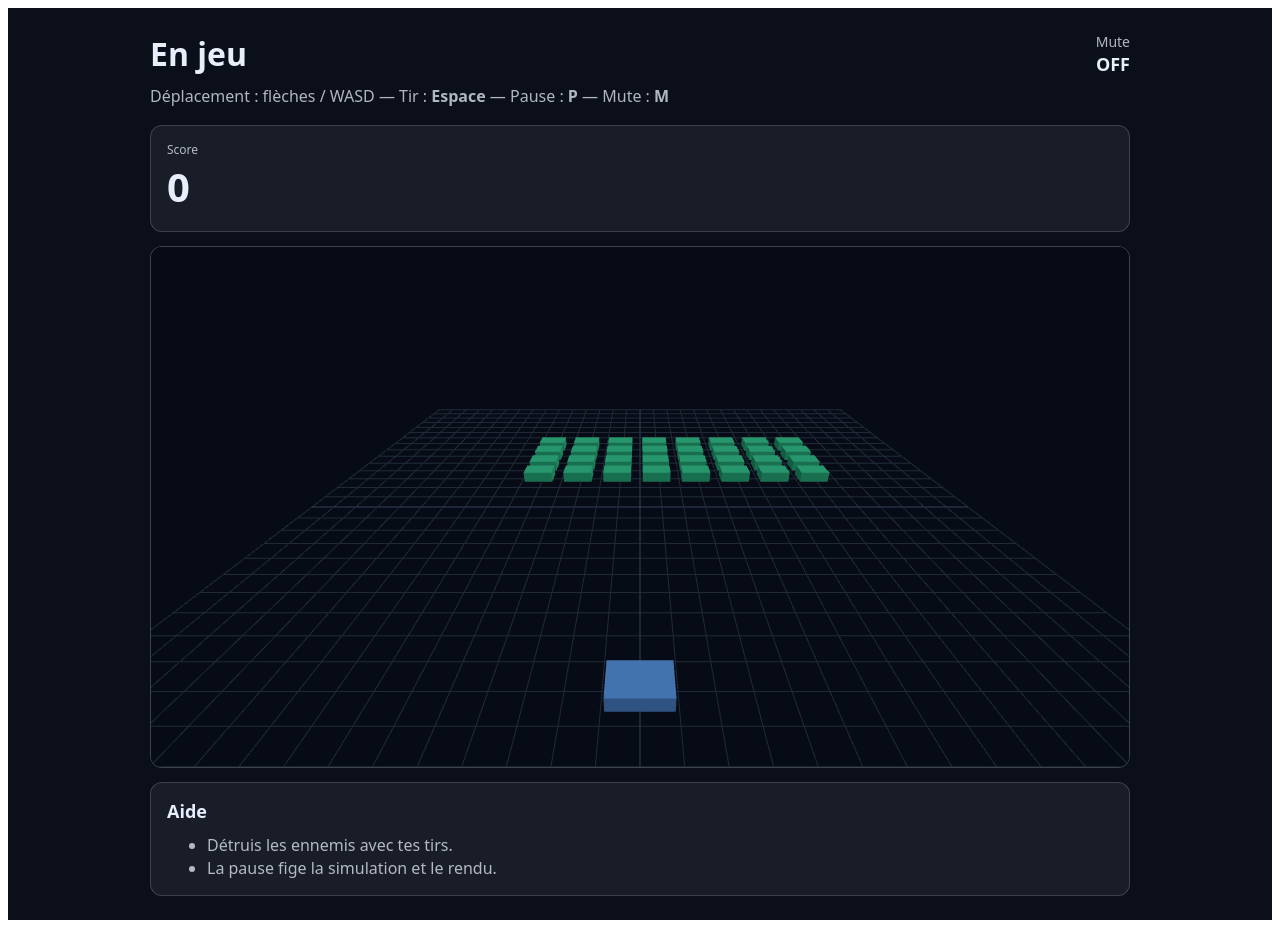
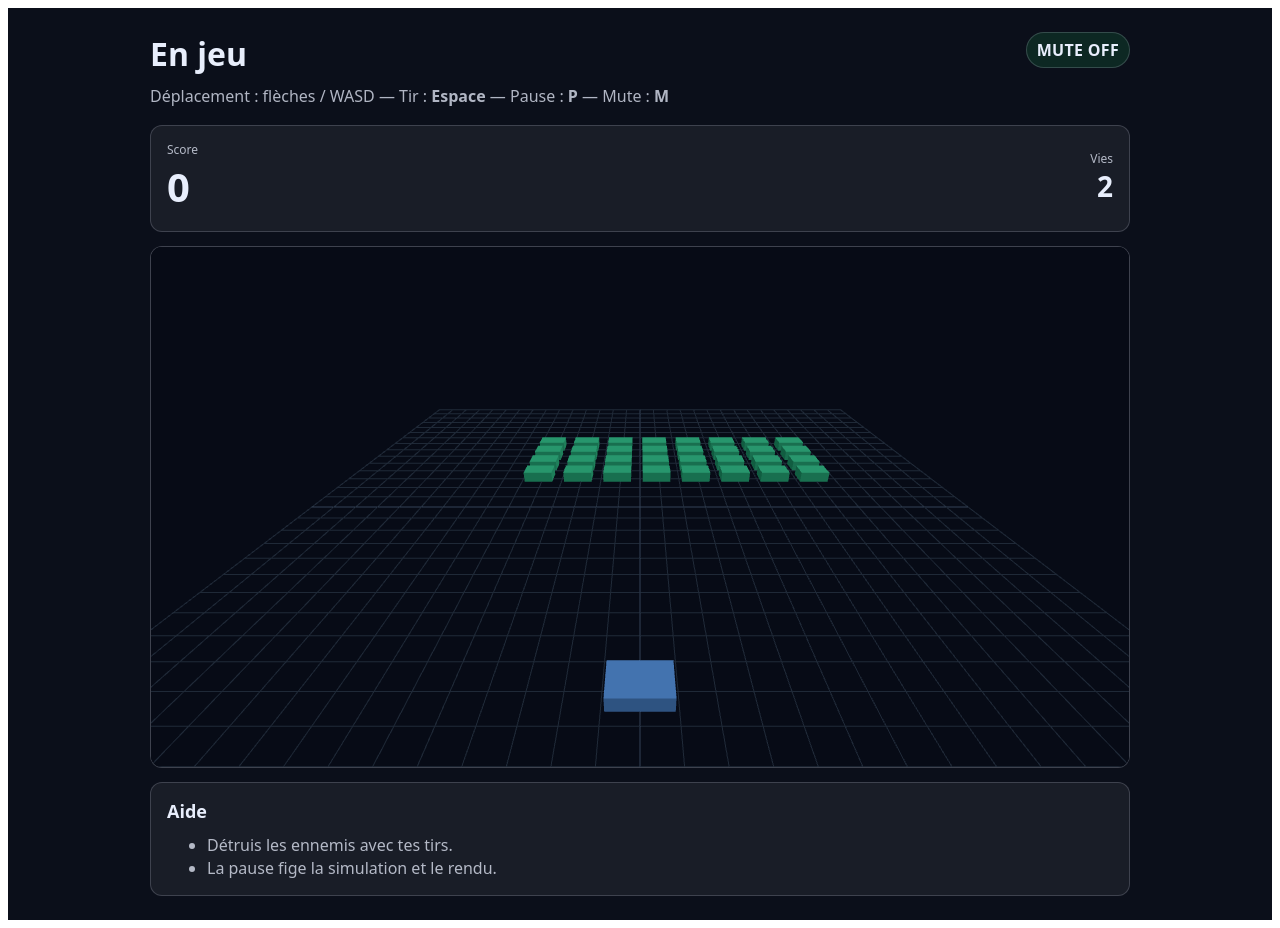
Before and after one commit to jlguenego/space-invader, a React (Vite) app in the folder project/client/: page / in a window 1280 px wide. Both pictures are taken after a click on the button "Démarrer". Built offline with nearby package versions, Linux system fonts and the light colour scheme.

Commit message:
feat: add visual polish and feedbacks for gameplay events, including HUD updates and explosion effects

```diff
--- a/project/client/src/App.tsx
+++ b/project/client/src/App.tsx
@@ -20,14 +20,19 @@ import { DEFAULT_WORLD_CONFIG } from './game/world-sim';
 import { applyDifficultyToWorldConfig } from './game/difficulty';
 import { sensitivityMultiplier } from './storage/preferences';
 
+import { createInitialFxState, reduceFxState } from './render/fx-state';
+
 export function App(): JSX.Element {
   const [preferences, setPreferences] = useState<Preferences>(() => loadPreferences());
   const [uiState, dispatch] = useReducer(uiReducer, initialUiState);
+  const [lives, setLives] = useState<number>(() => DEFAULT_WORLD_CONFIG.playerLives);
 
   const uiScreenRef = useRef(uiState.screen);
   uiScreenRef.current = uiState.screen;
 
   const inputRef = useRef<InputManager | null>(null);
+
+  const fxRef = useRef(createInitialFxState());
 
   const engineRef = useRef<ReturnType<typeof createGameEngine> | null>(null);
   if (!inputRef.current) {
@@ -53,6 +58,14 @@ export function App(): JSX.Element {
         },
       onScoreDelta: (amount) => dispatch({ type: 'INCREMENT_SCORE', amount }),
       onGameOver: (finalScore) => dispatch({ type: 'GAME_OVER', finalScore }),
+      onWorldEvents: ({ world, events }) => {
+        fxRef.current = reduceFxState({ prev: fxRef.current, world, events });
+        for (const event of events) {
+          if (event.type === 'PLAYER_HIT') {
+            setLives(event.remainingLives);
+          }
+        }
+      },
     });
   }
 
@@ -125,7 +138,10 @@ export function App(): JSX.Element {
               ...DEFAULT_WORLD_CONFIG,
               shipSpeed: DEFAULT_WORLD_CONFIG.shipSpeed * multiplier,
             };
-            engine.setWorldConfig(applyDifficultyToWorldConfig(baseConfig, preferences.difficulty));
+            const config = applyDifficultyToWorldConfig(baseConfig, preferences.difficulty);
+            engine.setWorldConfig(config);
+            setLives(config.playerLives);
+            fxRef.current = createInitialFxState();
             engine.startNewGame();
             engine.startLoop();
             dispatch({ type: 'START_GAME' });
@@ -137,9 +153,11 @@ export function App(): JSX.Element {
         <>
           <GameScreen
             score={uiState.score}
+            lives={lives}
             mute={preferences.mute}
             paused={uiState.screen === 'paused'}
             getWorld={() => engine.getWorld()}
+            getFxState={() => fxRef.current}
           />
           {uiState.screen === 'paused' && (
             <PauseOverlay
@@ -158,6 +176,8 @@ export function App(): JSX.Element {
           displayedPseudo={displayedPseudo}
           scoreSave={uiState.scoreSave}
           onReplay={() => {
+            setLives(engine.getWorld().config.playerLives);
+            fxRef.current = createInitialFxState();
             engine.startNewGame();
             engine.startLoop();
             dispatch({ type: 'START_GAME' });
--- a/project/client/src/game/game-engine.ts
+++ b/project/client/src/game/game-engine.ts
@@ -1,5 +1,5 @@
 import type { InputState } from './input-manager';
-import { DEFAULT_INPUT_STATE, type World, type WorldConfig } from './world-types';
+import { DEFAULT_INPUT_STATE, type World, type WorldConfig, type WorldEvent } from './world-types';
 import { createInitialWorld, DEFAULT_WORLD_CONFIG, updateWorld } from './world-sim';
 import {
   applyEnemyDestroyed,
@@ -27,6 +27,7 @@ export type GameEngineOptions = {
   onGameOver?: (finalScore: number) => void;
   getInputState?: () => InputState;
   onWorldChanged?: (world: World) => void;
+  onWorldEvents?: (params: { world: World; events: WorldEvent[] }) => void;
   worldConfig?: WorldConfig;
 };
 
@@ -61,6 +62,7 @@ function safeOptions(options: GameEngineOptions | undefined): Required<GameEngin
     onGameOver: options?.onGameOver ?? (() => {}),
     getInputState: options?.getInputState ?? (() => DEFAULT_INPUT_STATE),
     onWorldChanged: options?.onWorldChanged ?? (() => {}),
+    onWorldEvents: options?.onWorldEvents ?? (() => {}),
     worldConfig: options?.worldConfig ?? DEFAULT_WORLD_CONFIG,
   };
 }
@@ -140,6 +142,9 @@ export function createGameEngine(options?: GameEngineOptions): GameEngine {
     const result = updateWorld(world, input, clampedMs);
     world = result.world;
     opts.onWorldChanged(world);
+    if (result.events.length > 0) {
+      opts.onWorldEvents({ world, events: result.events });
+    }
 
     let scoreDelta = 0;
     let gameOverTriggered = false;
@@ -198,6 +203,7 @@ export function createGameEngine(options?: GameEngineOptions): GameEngine {
     scoreState = createInitialScoreState();
     world = createInitialWorld(currentWorldConfig);
     opts.onWorldChanged(world);
+    opts.onWorldEvents({ world, events: [] });
     emitState({ status: 'running', score: 0 });
     emitScoreChanged(0);
     maybeStartRaf();
@@ -209,6 +215,7 @@ export function createGameEngine(options?: GameEngineOptions): GameEngine {
 
     world = createInitialWorld(currentWorldConfig);
     opts.onWorldChanged(world);
+    opts.onWorldEvents({ world, events: [] });
   }
 
   function togglePause(): void {
--- /dev/null
+++ b/project/client/src/render/fx-state.ts
@@ -0,0 +1,90 @@
+import type { Vec2, World, WorldEvent } from '../game/world-types';
+
+export type ExplosionFx = {
+  id: string;
+  pos: Vec2;
+  createdAtMs: number;
+  expiresAtMs: number;
+};
+
+export type HitFx = {
+  lastPlayerHitAtMs: number | null;
+};
+
+export type FxState = {
+  explosions: ExplosionFx[];
+  hit: HitFx;
+};
+
+export function createInitialFxState(): FxState {
+  return { explosions: [], hit: { lastPlayerHitAtMs: null } };
+}
+
+export type ReduceFxStateParams = {
+  prev: FxState;
+  world: World;
+  events: WorldEvent[];
+  maxExplosions?: number;
+  explosionDurationMs?: number;
+  hitFlashDurationMs?: number;
+};
+
+const DEFAULT_MAX_EXPLOSIONS = 20;
+const DEFAULT_EXPLOSION_DURATION_MS = 220;
+const DEFAULT_HIT_FLASH_DURATION_MS = 160;
+
+function pruneExplosions(explosions: ExplosionFx[], nowMs: number): ExplosionFx[] {
+  if (explosions.length === 0) return explosions;
+  return explosions.filter((e) => e.expiresAtMs > nowMs);
+}
+
+export function reduceFxState(params: ReduceFxStateParams): FxState {
+  const {
+    prev,
+    world,
+    events,
+    maxExplosions = DEFAULT_MAX_EXPLOSIONS,
+    explosionDurationMs = DEFAULT_EXPLOSION_DURATION_MS,
+    hitFlashDurationMs = DEFAULT_HIT_FLASH_DURATION_MS,
+  } = params;
+
+  const nowMs = world.timeMs;
+
+  let explosions = pruneExplosions(prev.explosions, nowMs);
+  let lastPlayerHitAtMs = prev.hit.lastPlayerHitAtMs;
+
+  if (lastPlayerHitAtMs !== null && nowMs - lastPlayerHitAtMs > hitFlashDurationMs) {
+    lastPlayerHitAtMs = null;
+  }
+
+  for (const event of events) {
+    if (event.type === 'ENEMY_DESTROYED') {
+      const enemy = world.enemies.find((e) => e.id === event.enemyId);
+      if (!enemy) continue;
+
+      const createdAtMs = nowMs;
+      const id = `ex_${event.enemyId}_${createdAtMs}`;
+      explosions = explosions.concat({
+        id,
+        pos: { x: enemy.pos.x, z: enemy.pos.z },
+        createdAtMs,
+        expiresAtMs: createdAtMs + Math.max(1, explosionDurationMs),
+      });
+      continue;
+    }
+
+    if (event.type === 'PLAYER_HIT') {
+      lastPlayerHitAtMs = nowMs;
+      continue;
+    }
+  }
+
+  if (explosions.length > maxExplosions) {
+    explosions = explosions.slice(explosions.length - maxExplosions);
+  }
+
+  return {
+    explosions,
+    hit: { lastPlayerHitAtMs },
+  };
+}
--- a/project/client/src/render/three-renderer.ts
+++ b/project/client/src/render/three-renderer.ts
@@ -1,6 +1,8 @@
 import * as THREE from 'three';
 
 import type { World } from '../game/world-types';
+
+import type { FxState } from './fx-state';
 
 import {
   clampPixelRatio,
@@ -10,10 +12,18 @@ import {
   type RenderSize,
 } from './render-sizing';
 
+function clamp(n: number, min: number, max: number): number {
+  if (!Number.isFinite(n)) return min;
+  if (n < min) return min;
+  if (n > max) return max;
+  return n;
+}
+
 export type ThreeRendererOptions = {
   maxPixelRatio?: number;
   clearColor?: number;
   getWorld?: () => World;
+  getFxState?: () => FxState;
 };
 
 export type ThreeRendererRuntime = {
@@ -31,6 +41,7 @@ export function createThreeRenderer(
   const maxPixelRatio = options.maxPixelRatio ?? 2;
   const clearColor = options.clearColor ?? 0x070b16;
   const getWorld = options.getWorld;
+  const getFxState = options.getFxState;
 
   const scene = new THREE.Scene();
   scene.background = new THREE.Color(clearColor);
@@ -63,6 +74,8 @@ export function createThreeRenderer(
   const shipGeometry = new THREE.BoxGeometry(1.8, 0.5, 1.2);
   const shipMaterial = new THREE.MeshStandardMaterial({
     color: 0x60a5fa,
+    emissive: 0x000000,
+    emissiveIntensity: 0.0,
     metalness: 0.1,
     roughness: 0.6,
   });
@@ -84,12 +97,19 @@ export function createThreeRenderer(
     roughness: 0.9,
   });
 
+  const explosionGeometry = new THREE.SphereGeometry(0.35, 10, 10);
+  const explosionPool: THREE.Mesh[] = [];
+  const explosionMeshes = new Map<string, THREE.Mesh>();
+
   const enemyMeshes = new Map<string, THREE.Mesh>();
   const bulletMeshes = new Map<string, THREE.Mesh>();
 
   let currentSize: RenderSize = { width: 0, height: 0 };
   let desiredRunning = false;
   let rafId: number | null = null;
+
+  let lastWorldTimeMs: number | null = null;
+  let smoothedCameraX = 0;
 
   let resizeObserver: ResizeObserver | null = null;
   let onWindowResize: (() => void) | null = null;
@@ -140,8 +160,85 @@ export function createThreeRenderer(
     if (getWorld) {
       const world = getWorld();
 
+      // --- Camera follow (stable + smoothed) ---
+      const targetX = clamp(world.ship.pos.x * 0.65, -8, 8);
+      if (lastWorldTimeMs === null) {
+        smoothedCameraX = targetX;
+      } else {
+        const dtSec = Math.max(0, (world.timeMs - lastWorldTimeMs) / 1000);
+        // Exponential smoothing (~6Hz), stable and framerate independent.
+        const alpha = 1 - Math.exp(-dtSec * 6);
+        smoothedCameraX = smoothedCameraX + (targetX - smoothedCameraX) * alpha;
+      }
+      lastWorldTimeMs = world.timeMs;
+
+      camera.position.set(smoothedCameraX, 10, 18);
+      camera.lookAt(smoothedCameraX * 0.18, 0, 0);
+
       shipMesh.visible = true;
       shipMesh.position.set(world.ship.pos.x, 0.25, world.ship.pos.z);
+
+      // Player hit feedback: brief emissive flash.
+      if (getFxState) {
+        const fx = getFxState();
+        const hitAt = fx.hit.lastPlayerHitAtMs;
+        const hitAgeMs = hitAt === null ? Infinity : world.timeMs - hitAt;
+        const hitT = hitAgeMs <= 0 ? 0 : hitAgeMs / 160;
+        const hitStrength = hitT >= 1 ? 0 : 1 - hitT;
+        shipMaterial.emissive.setHex(0xff2d2d);
+        shipMaterial.emissiveIntensity = 0.9 * hitStrength;
+
+        // Explosions (enemy destroyed)
+        const aliveExplosionIds = new Set<string>();
+        for (const exp of fx.explosions) {
+          aliveExplosionIds.add(exp.id);
+
+          let mesh = explosionMeshes.get(exp.id);
+          if (!mesh) {
+            mesh =
+              explosionPool.pop() ??
+              new THREE.Mesh(
+                explosionGeometry,
+                new THREE.MeshBasicMaterial({
+                  color: 0xffb020,
+                  transparent: true,
+                  opacity: 1,
+                  depthWrite: false,
+                }),
+              );
+            explosionMeshes.set(exp.id, mesh);
+            scene.add(mesh);
+          }
+
+          const t =
+            (world.timeMs - exp.createdAtMs) / Math.max(1, exp.expiresAtMs - exp.createdAtMs);
+          const clampedT = clamp(t, 0, 1);
+          mesh.position.set(exp.pos.x, 0.35, exp.pos.z);
+          const s = 1 + clampedT * 2.2;
+          mesh.scale.setScalar(s);
+
+          const mat = mesh.material;
+          if (mat instanceof THREE.MeshBasicMaterial) {
+            mat.opacity = 1 - clampedT;
+          }
+        }
+
+        for (const [id, mesh] of explosionMeshes) {
+          if (aliveExplosionIds.has(id)) continue;
+          scene.remove(mesh);
+          explosionMeshes.delete(id);
+
+          // Reuse the mesh if possible.
+          mesh.scale.setScalar(1);
+          if (mesh.material instanceof THREE.MeshBasicMaterial) {
+            mesh.material.opacity = 1;
+          }
+          if (explosionPool.length < 30) explosionPool.push(mesh);
+          else {
+            if (mesh.material instanceof THREE.Material) mesh.material.dispose();
+          }
+        }
+      }
 
       const aliveEnemyIds = new Set<string>();
       for (const enemy of world.enemies) {
@@ -240,8 +337,18 @@ export function createThreeRenderer(
 
     for (const mesh of enemyMeshes.values()) scene.remove(mesh);
     for (const mesh of bulletMeshes.values()) scene.remove(mesh);
+    for (const mesh of explosionMeshes.values()) scene.remove(mesh);
     enemyMeshes.clear();
     bulletMeshes.clear();
+    for (const mesh of explosionMeshes.values()) {
+      if (mesh.material instanceof THREE.Material) mesh.material.dispose();
+    }
+    explosionMeshes.clear();
+
+    for (const mesh of explosionPool) {
+      if (mesh.material instanceof THREE.Material) mesh.material.dispose();
+    }
+    explosionPool.length = 0;
 
     shipGeometry.dispose();
     shipMaterial.dispose();
@@ -249,6 +356,7 @@ export function createThreeRenderer(
     enemyMaterial.dispose();
     bulletGeometry.dispose();
     bulletMaterial.dispose();
+    explosionGeometry.dispose();
     renderer.dispose();
 
     const canvas = renderer.domElement;
--- a/project/client/src/ui/game-screen.tsx
+++ b/project/client/src/ui/game-screen.tsx
@@ -2,14 +2,17 @@ import { uiCardStyle, uiColors } from './ui-kit';
 import { useEffect, useRef } from 'react';
 
 import { createThreeRenderer } from '../render/three-renderer';
+import type { FxState } from '../render/fx-state';
 
 export function GameScreen(props: {
   score: number;
+  lives: number;
   mute: boolean;
   paused: boolean;
   getWorld: () => import('../game/world-types').World;
+  getFxState: () => FxState;
 }): JSX.Element {
-  const { score, mute, paused, getWorld } = props;
+  const { score, lives, mute, paused, getWorld, getFxState } = props;
 
   const viewportRef = useRef<HTMLDivElement | null>(null);
   const runtimeRef = useRef<ReturnType<typeof createThreeRenderer> | null>(null);
@@ -18,7 +21,7 @@ export function GameScreen(props: {
     const containerEl = viewportRef.current;
     if (!containerEl) return;
 
-    const runtime = createThreeRenderer(containerEl, { maxPixelRatio: 2, getWorld });
+    const runtime = createThreeRenderer(containerEl, { maxPixelRatio: 2, getWorld, getFxState });
     runtimeRef.current = runtime;
     runtime.resizeToContainer();
     runtime.start();
@@ -55,9 +58,37 @@ export function GameScreen(props: {
             <strong>P</strong> — Mute : <strong>M</strong>
           </p>
         </div>
-        <div style={{ textAlign: 'right' }}>
-          <div style={{ fontSize: 14, color: uiColors.muted }}>Mute</div>
-          <div style={{ fontSize: 18, fontWeight: 700 }}>{mute ? 'ON' : 'OFF'}</div>
+        <div style={{ display: 'flex', gap: 10, alignItems: 'flex-start' }}>
+          {paused && (
+            <div
+              style={{
+                padding: '6px 10px',
+                borderRadius: 999,
+                border: `1px solid ${uiColors.border}`,
+                background: 'rgba(245, 158, 11, 0.14)',
+                color: uiColors.text,
+                fontWeight: 800,
+                letterSpacing: 0.3,
+              }}
+              aria-label="Jeu en pause"
+            >
+              PAUSE
+            </div>
+          )}
+          <div
+            style={{
+              padding: '6px 10px',
+              borderRadius: 999,
+              border: `1px solid ${uiColors.border}`,
+              background: mute ? 'rgba(255, 107, 107, 0.14)' : 'rgba(34, 197, 94, 0.14)',
+              color: uiColors.text,
+              fontWeight: 800,
+              letterSpacing: 0.3,
+            }}
+            aria-label={mute ? 'Mute activé' : 'Mute désactivé'}
+          >
+            {mute ? 'MUTE ON' : 'MUTE OFF'}
+          </div>
         </div>
       </header>
 
@@ -66,6 +97,10 @@ export function GameScreen(props: {
           <div>
             <div style={{ fontSize: 12, color: uiColors.muted }}>Score</div>
             <div style={{ fontSize: 40, fontWeight: 800, letterSpacing: 1 }}>{score}</div>
+          </div>
+          <div style={{ textAlign: 'right' }}>
+            <div style={{ fontSize: 12, color: uiColors.muted }}>Vies</div>
+            <div style={{ fontSize: 28, fontWeight: 800 }}>{Math.max(0, lives)}</div>
           </div>
         </div>
       </section>
```
Also changed, not shown: 2 other files (tests, documents, lock files or other folders).
